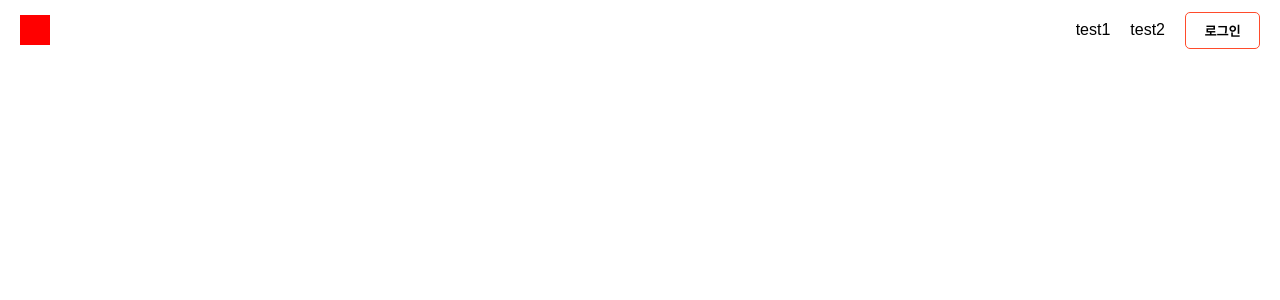
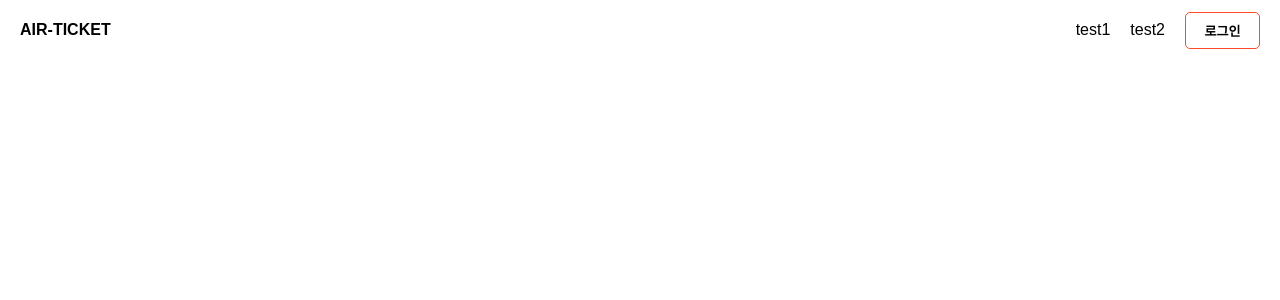
Before and after one commit to NapolDeveloper/air-ticket, a React (Create React App) app: page / in a window 1280 px wide. Shown: the top 300 px of the page. Built offline with nearby package versions, Linux system fonts and the light colour scheme.

Commit message:
# Modify
Logo modify

```diff
--- a/src/components/Header/Header.js
+++ b/src/components/Header/Header.js
@@ -17,16 +17,17 @@ const HeaderWrap = styled.div`
   /* background-color: #efefef; */
 `;
 
-const HeaderLogo = styled.div`
-  width: 30px;
-  height: 30px;
-  background-color: red;
+const HeaderLogo = styled.span`
+  font-weight: bold;
+  /* width: 30px; */
+  /* height: 30px; */
+  /* background-color: red; */
 `;
 
 const Header = () => {
   return (
     <HeaderWrap>
-      <HeaderLogo />
+      <HeaderLogo>AIR-TICKET</HeaderLogo>
       <HeaderMenu />
     </HeaderWrap>
   );
```
